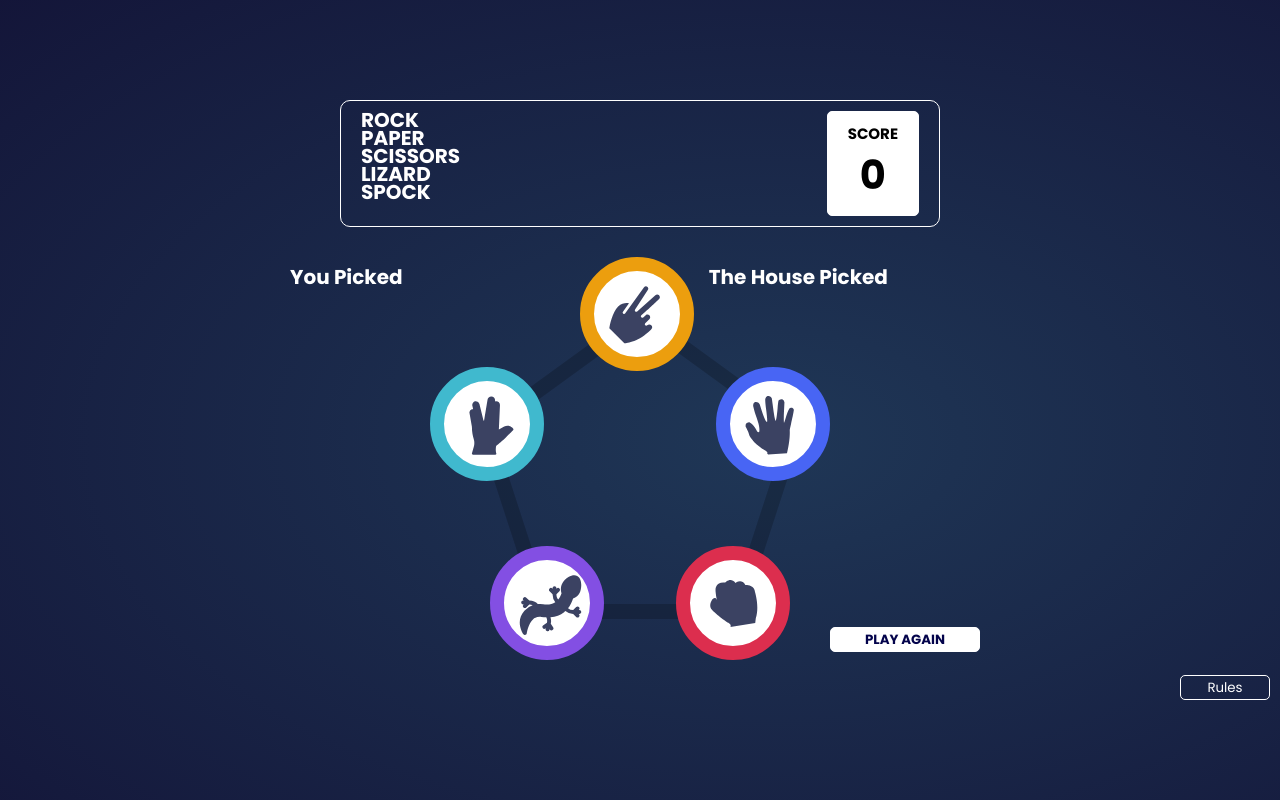
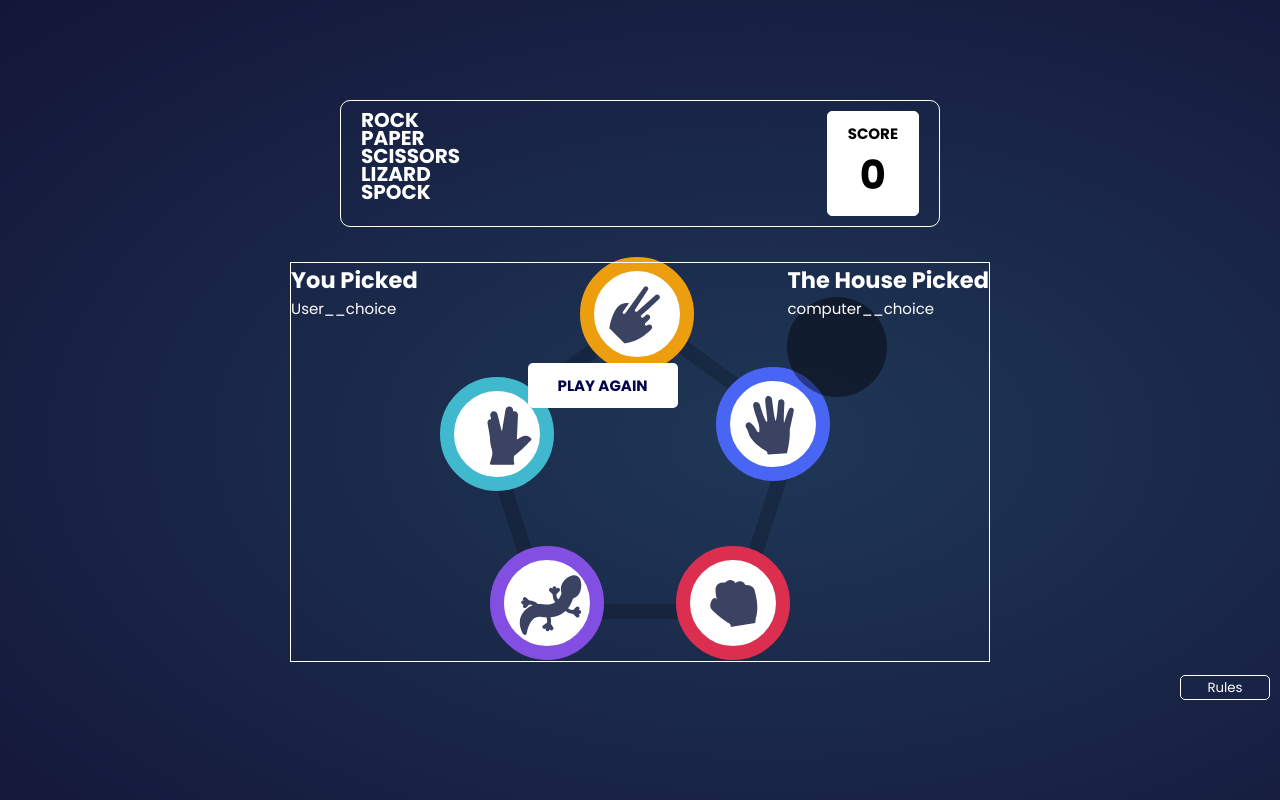
Before and after one commit to Abde-T/rock-paper-scissors-master, a plain HTML site: page index.html in a window 1280 px wide. Drawn offline with Linux system fonts and the light colour scheme.

Commit message:
not fixed

```diff
--- a/app.js
+++ b/app.js
@@ -5,7 +5,7 @@ function HideRules() {
   document.querySelector(" .rules__wrapper").style.display = "none";
 }
 function showSelection() {
-  document.querySelector(" .results__wrapper").style.display = "block";
+  document.querySelector(" .results__wrapper").style.display = "flex";
   document.querySelector(" .pentagon").style.display = "none";
 }
 function hideSelection() {
@@ -26,16 +26,19 @@ let result;
 
 possibleChoises.forEach((possibleChoise) =>
   possibleChoise.addEventListener("click", (e) => {
+
     userChoise = e.target.id
+
     playerChoice.innerHTML = `<div class="${userChoise} choices">
     <img id="lizard" src="./images/icon-${userChoise}.svg" alt="" onclick="showSelection()">
-  </div>`;
+    </div>
+    ` ;
     generateComputerChoice();
     getResult();
   })
 );
 
-function displayResults(results){
+/*function displayResults(results){
   resultsDisplay.forEach((resultDisplay, idx) => {
     setTimeout(() =>{
       resultDisplay.innerHTML =`<div class="${resultDisplay[idx].name} choices">
@@ -44,9 +47,9 @@ function displayResults(results){
     }, idx*1000)
   })
 
-}
+}*/
 
-console.log(possibleChoises);
+
 
 function generateComputerChoice() {
   const randomNumber = Math.floor(Math.random() * 5) + 1;
@@ -69,6 +72,7 @@ function generateComputerChoice() {
   computerChoise.innerHTML = `<div class="${compChoise} choices">
   <img id="lizard" src="./images/icon-${compChoise}.svg" alt="" onclick="showSelection()">
 </div>`;
+
 }
 
 function getResult() {
--- a/index.html
+++ b/index.html
@@ -88,23 +88,40 @@
             onclick="showSelection()"
             />
         </div>
-        <div class="spock choices">
+        <button class="spock choices">
           <img
           id="spock"
           src="./images/icon-spock.svg"
             alt=""
             onclick="showSelection()"
             />
-          </div>
+        </button>
         </div>
 
       <button id="rules__button" onclick="ShowRules()">Rules</button>
 
-      <div class="results__wrapper">
+       <section class="results__wrapper">
+        <div class="wrap">
+          <h1>You Picked</h1>
+          <div id="User__choice"> User__choice</div>
+        </div>
+        <div class="result">
+          <div id="result"></div>
+          <h1 class="replay" onclick="hideSelection()">PLAY AGAIN</h1>
+        </div>
+        <div class="wrap">
+          <h1>The House Picked</h1>
+          <div id="computer__choice">computer__choice</div>
+        </div>
+
+
+       </section>
+
+      <!--<div class="results__wrapper" style="display:flex; justify-content: space-between;">
         <div class="wrapp">
-          <h1>You Picked</h1>
+          <h1 style="display:flex;">You Picked</h1>
+          <div id="User__choice"> User__choice</div>
         </div>
-        <div id="User__choice"></div>
 
         <div class="result">
           <div id="result"></div>
@@ -113,9 +130,9 @@
 
         <div class="wrapp">
           <h1>The House Picked</h1>
+          <div id="computer__choice"></div>
         </div>
-        <div id="computer__choice"></div>
-      </div>
+      </div>-->
     </div>
 
     <!-- <div class="attribution">
--- a/style.css
+++ b/style.css
@@ -140,12 +140,13 @@ button{
     margin: 15px 0 15px 25px;
 }
 .spock{
-    cursor: pointer;
     border: 14px solid hsl(189, 59%, 53%);
+    border-radius: 50%;
     height: 114px;
     width: 114px;
+    cursor: pointer;
+    overflow: hidden;
     background-color: white;
-    border-radius: 50%;
     left: 90px;
     top: 60px;
     position: absolute;
@@ -207,31 +208,49 @@ button:active{
     scale: 1.1;
 }
 .results__wrapper{
+    border: 1px solid white;
     display: flex;
     justify-content: space-between;
-
     z-index: 1;
     width: 700px;
     height: 400px;
     position: absolute;
     color: white;
-    font-size: 10px;
+    font-size: 15px;
     left: 50%;
     top: 60%;
     transform: translate(-50%, -50%);
 }
+.User__choice{
+    border: 1px solid white;
+
+}
+#computer__choice{
+    height: 100px;
+    width: 100px;
+    background-color: rgba(0, 0, 0, 0.438);
+    border-radius: 50%;
+}
 .result{
+
+    line-height: 3;
+    text-align: center;
+    margin-top: 100px;
+    height: 100px;
     font-size: 20px;
 }
-.wrapp{
-    display: flex;
-    flex-direction: column;
-    position: relative;
+.wrap{
+    height: 100px;
+
 }
 
 
 .replay{
     width: 150px;
+    font-size: 15px;
+    text-align: center;
+    border-radius: 5px;
+    cursor: pointer;
     background-color: white;
     color: rgb(3, 3, 75);
     font-weight: 700;
```
